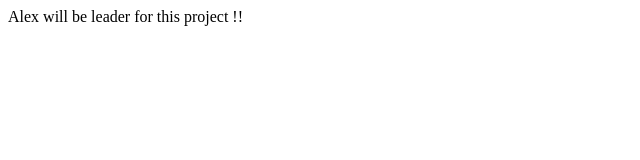
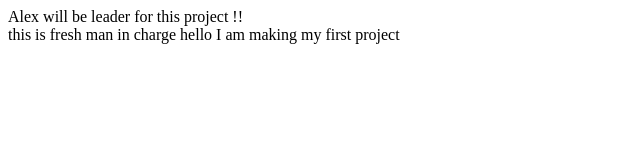
Before and after one commit to sskccho/company-project, a plain HTML site: page index.html in a window 1280 px wide. Shown: the whole page, without its empty margins (0-640 px from the left). Drawn offline with Linux system fonts and the light colour scheme.

Commit message:
freshman first commit

```diff
--- a/index.html
+++ b/index.html
@@ -13,7 +13,9 @@
     Alex will be leader for this project !!
   </nav>
   <main>
-
+    this is fresh man in charge
+    hello
+    I am making my first project
   </main>
   <footer>
 
```
